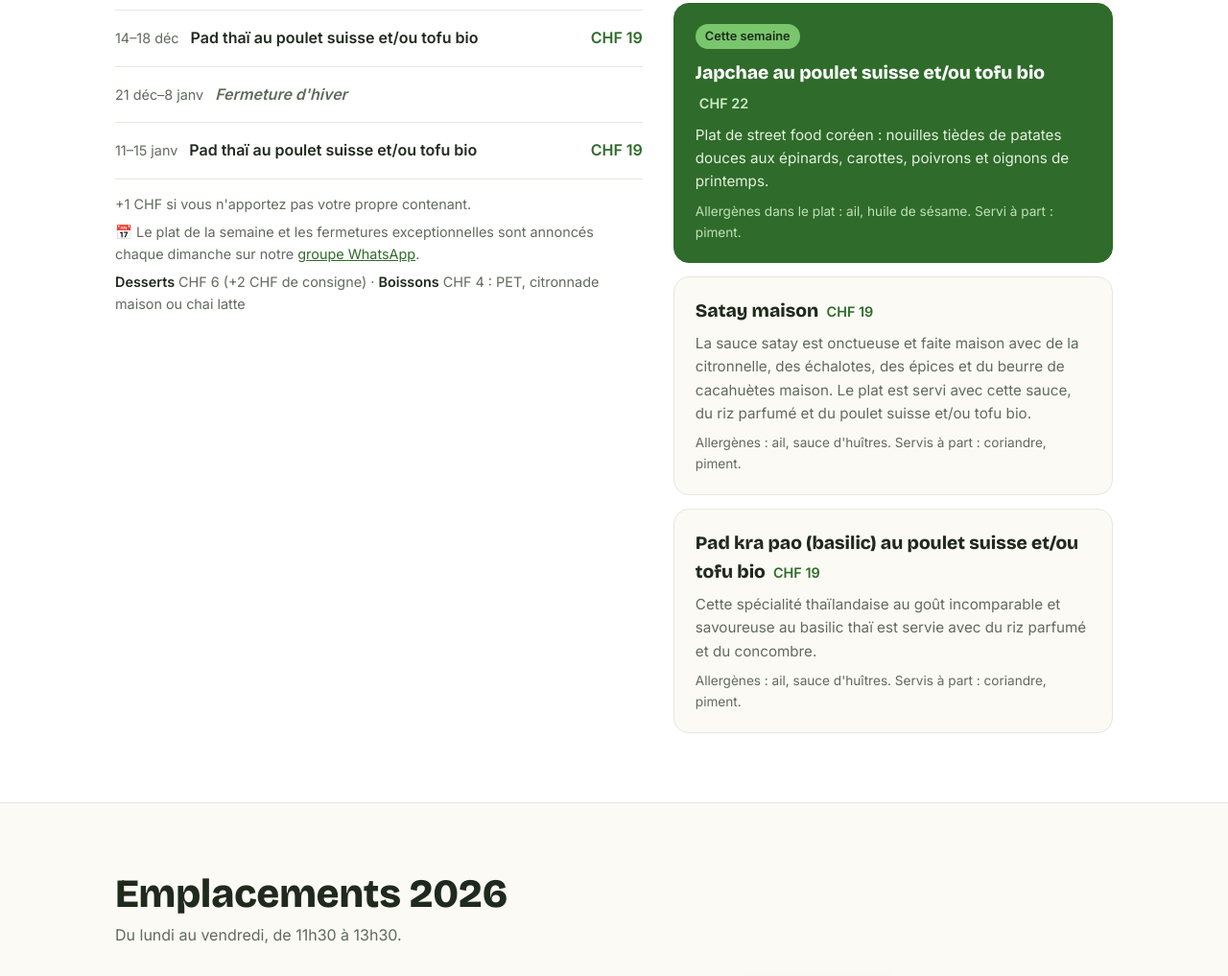
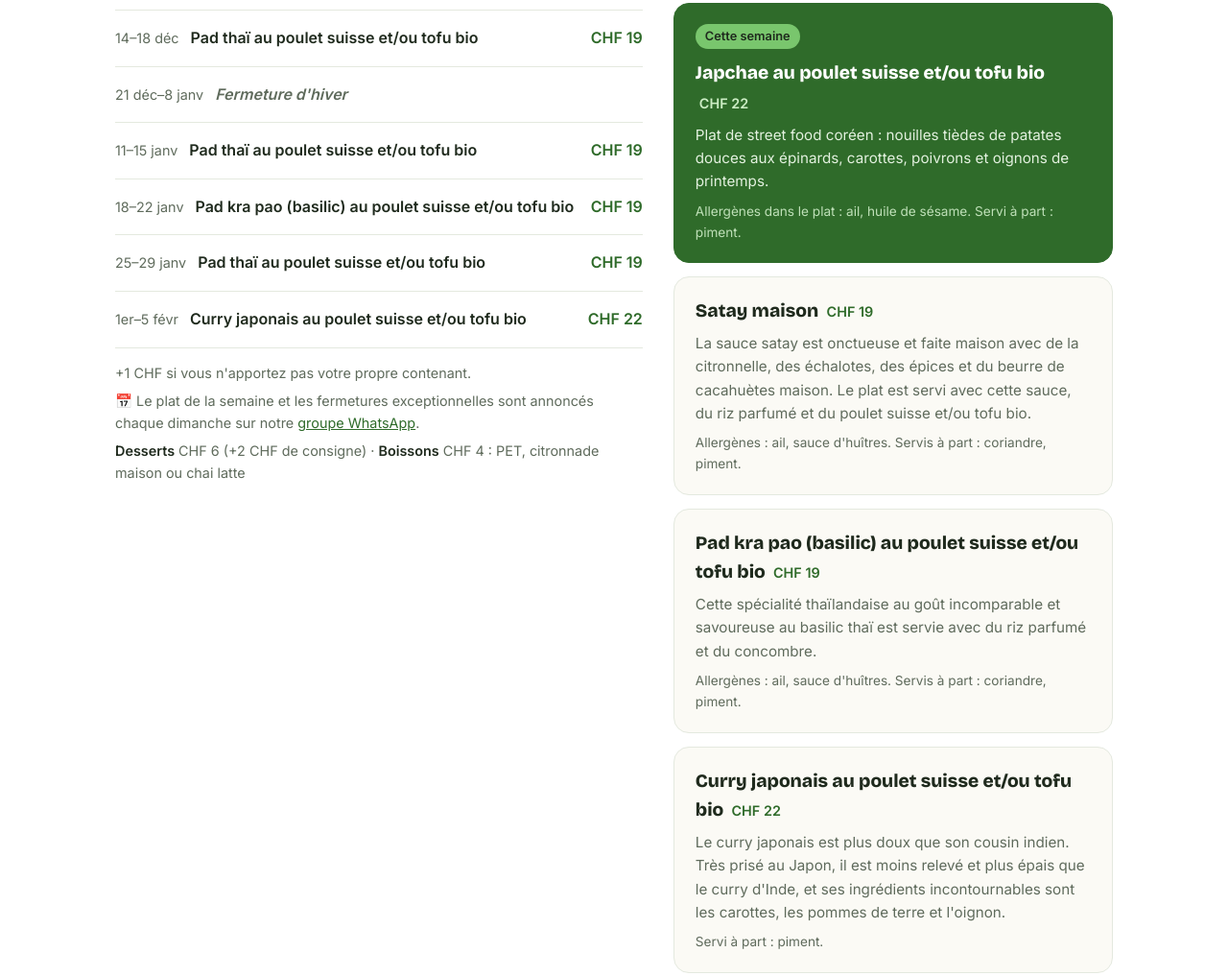
Before and after one commit to zenevents/test, a plain HTML site: page index.html in a window 1280 px wide. Shown: the part 1754-2771 px from the top of the page at 96% size. Drawn offline with nearby package versions, Linux system fonts and the light colour scheme.

Commit message:
Programme 2027 : pad thaï, basilic, pad thaï, curry japonais (11 janv – 5 févr)
Co-Authored-By: Claude Opus 5.5 <noreply@anthropic.com>
Claude-Session: https://claude.ai/code/session_01VgmkyN7UpKHkyVvYdQfRk4

```diff
--- a/index.html
+++ b/index.html
@@ -274,7 +274,10 @@
       { start: "2026-12-07", end: "2026-12-11", label: "7–11 déc",  dish: "satay" },
       { start: "2026-12-14", end: "2026-12-18", label: "14–18 déc", dish: "padthai" },
       { start: "2026-12-21", end: "2027-01-08", label: "21 déc–8 janv", closed: "Fermeture d'hiver" },
-      { start: "2027-01-11", end: "2027-01-15", label: "11–15 janv", dish: "padthai" }
+      { start: "2027-01-11", end: "2027-01-15", label: "11–15 janv", dish: "padthai" },
+      { start: "2027-01-18", end: "2027-01-22", label: "18–22 janv", dish: "krapao" },
+      { start: "2027-01-25", end: "2027-01-29", label: "25–29 janv", dish: "padthai" },
+      { start: "2027-02-01", end: "2027-02-05", label: "1er–5 févr", dish: "curry" }
     ];
 
     const today = new Date();
```
